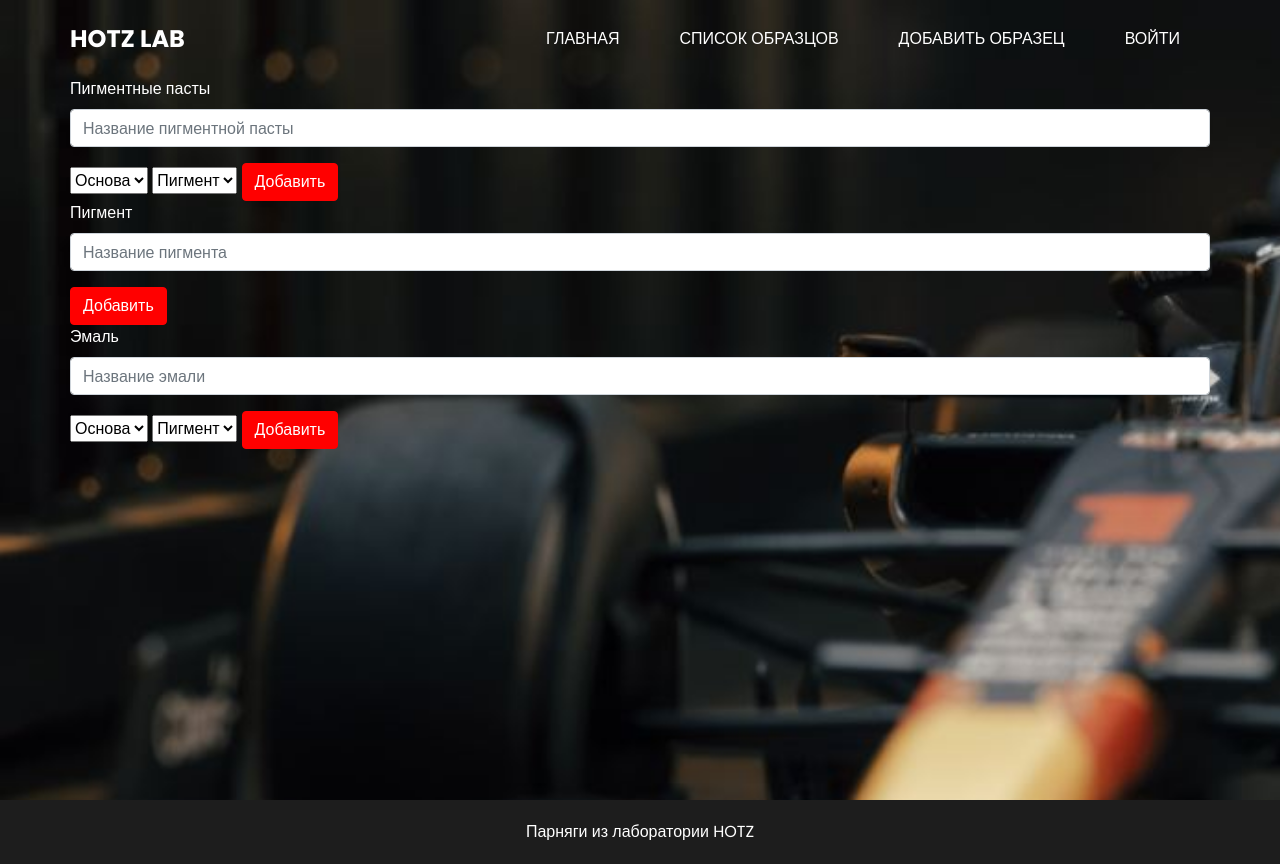
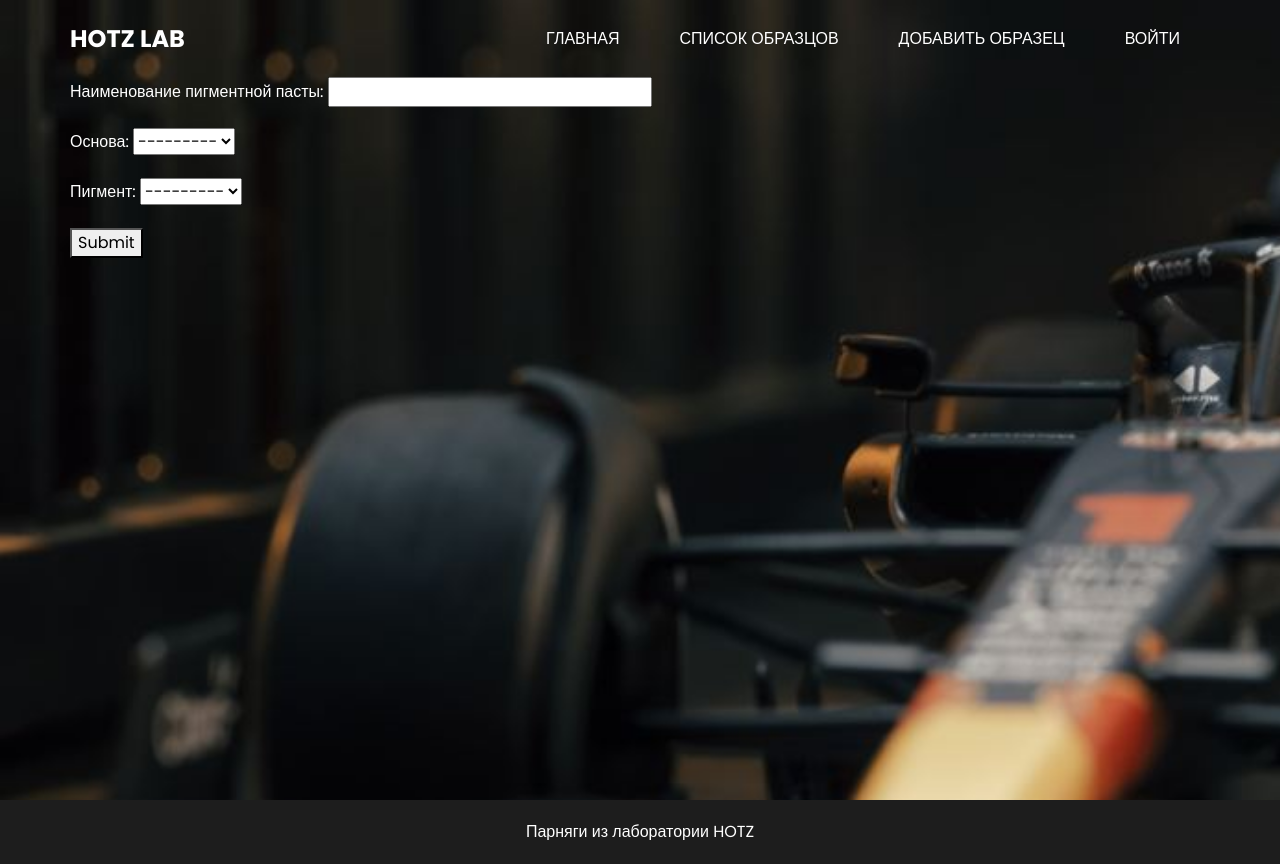
Before and after one commit to F1reStyLe/LabSite, a Django app: page /add_sample/ in a window 1280 px wide. Run offline with Django 4.2, Linux system fonts and the light colour scheme; data that the repository does not hold is empty; some libraries are stand-ins or nearby versions.

Commit message:
forms works

```diff
--- a/lab/forms.py
+++ b/lab/forms.py
@@ -17,4 +17,4 @@ class PigmentForm(forms.ModelForm):
 class Enamel(forms.ModelForm):
     class Meta:
         model = Enamel
-        fields = ('name', 'color', 'base', 'pigment_paste')
+        fields = ('name', 'colour', 'base', 'pigment_paste',)
--- a/lab/models.py
+++ b/lab/models.py
@@ -68,8 +68,8 @@ class PigmentPaste(models.Model):
     name = models.CharField(max_length=100, db_index=True, verbose_name='Наименование пигментной пасты')
     analyzes = models.ForeignKey(Analysis, null=True, blank=True, on_delete=models.CASCADE, verbose_name='Результаты испытаний')
     production_date = models.DateTimeField(auto_now_add=True, verbose_name='Дата изготовления')
-    base = models.OneToOneField(Base, on_delete=models.SET_NULL, null=True, verbose_name='Основа')
-    pigment = models.OneToOneField(Pigment, on_delete=models.SET_NULL, null=True, verbose_name='Пигмент')
+    base = models.ForeignKey(Base, on_delete=models.SET_NULL, null=True, verbose_name='Основа')
+    pigment = models.ForeignKey(Pigment, on_delete=models.SET_NULL, null=True, verbose_name='Пигмент')
 
     def __str__(self) -> str:
         return self.name
@@ -84,7 +84,7 @@ class Enamel(models.Model):
     """Эмаль"""
     name = models.CharField(max_length=100, db_index=True, verbose_name='Наименование эмали')
     colour = models.CharField(max_length=100, verbose_name='Цвет')
-    base = models.OneToOneField(Base, on_delete=models.SET_NULL, null=True, verbose_name='Основа')
+    base = models.ForeignKey(Base, on_delete=models.SET_NULL, null=True, verbose_name='Основа')
     pigment_paste = models.ForeignKey(PigmentPaste, on_delete=models.SET_NULL, null=True, verbose_name='Пигментная паста')
 
     def __str__(self) -> str:
--- a/lab/templates/lab/add_sample.html
+++ b/lab/templates/lab/add_sample.html
@@ -3,52 +3,10 @@
 
 {% block content %}
 <div class="container">
-    <form method="post" action="">
-        <div class="mb-3">
-            <label for="exampleFormControlInput1" class="form-label">Пигментные пасты</label>
-            <input type="email" class="form-control" id="exampleFormControlInput1" placeholder="Название пигментной пасты">
-        </div>
-        <select class="form-select" aria-label="Default select example">
-            <option selected>Основа</option>
-            {% for base in bases %}
-            <option value="{{ base.id }}">{{ base.name }}</option>
-            {% endfor %}
-
-        </select>
-        <select class="form-select" aria-label="Default select example">
-            <option selected>Пигмент</option>
-            {% for pigment in pigments %}
-            <option value="{{ pigment.id }}">{{ pigment.name }}</option>
-            {% endfor %}
-        </select>
-        <a href="#" class="btn btn-primary">Добавить</a>
-    </form>
-    <form method="post" action="">
-        <div class="mb-3">
-            <label for="exampleFormControlInput1" class="form-label">Пигмент</label>
-            <input type="email" class="form-control" id="exampleFormControlInput1" placeholder="Название пигмента">
-        </div>
-        <a href="#" class="btn btn-primary">Добавить</a>
-    </form>
-    <form method="post" action="">
-        <div class="mb-3">
-            <label for="exampleFormControlInput1" class="form-label">Эмаль</label>
-            <input type="email" class="form-control" id="exampleFormControlInput1" placeholder="Название эмали">
-        </div>
-        <select class="form-select" aria-label="Default select example">
-            <option selected>Основа</option>
-            {% for base in bases %}
-            <option value="{{ base.id }}">{{ base.name }}</option>
-            {% endfor %}
-
-        </select>
-        <select class="form-select" aria-label="Default select example">
-            <option selected>Пигмент</option>
-            {% for pigment in pigments %}
-            <option value="{{ pigment.id }}">{{ pigment.name }}</option>
-            {% endfor %}
-        </select>
-        <a href="#" class="btn btn-primary">Добавить</a>
+    <form method="post">
+        {% csrf_token %}
+        {{ form.as_p }}
+        <button type="submit">Submit</button>
     </form>
 </div>
 
--- a/lab/views.py
+++ b/lab/views.py
@@ -1,5 +1,6 @@
 from django.shortcuts import render
 from .models import *
+from .forms import *
 
 def index(request):
 
@@ -12,9 +13,18 @@ def sample_list(request):
 
 
 def add_sample(request):
-    bases = Base.objects.all()
-    pigments = Pigment.objects.all()
-    return render(request, template_name='lab/add_sample.html', context={'bases': bases, 'pigments': pigments,})
+    if request.method == 'POST':
+        print(f'was here {request.POST}')
+
+        form = PigmentPasteForm(request.POST)
+        if form.is_valid():
+            print('valid')
+            form.save()
+            return render(request, template_name='lab/add_sample.html')
+    else:
+        print('and here')
+        form = PigmentPasteForm()
+    return render(request, template_name='lab/add_sample.html', context={'form': form})
 
 
 def sample(request, pk):
```
Also changed, not shown: lab/migrations/0005_alter_enamel_base_alter_pigmentpaste_base_and_more.py (added).
